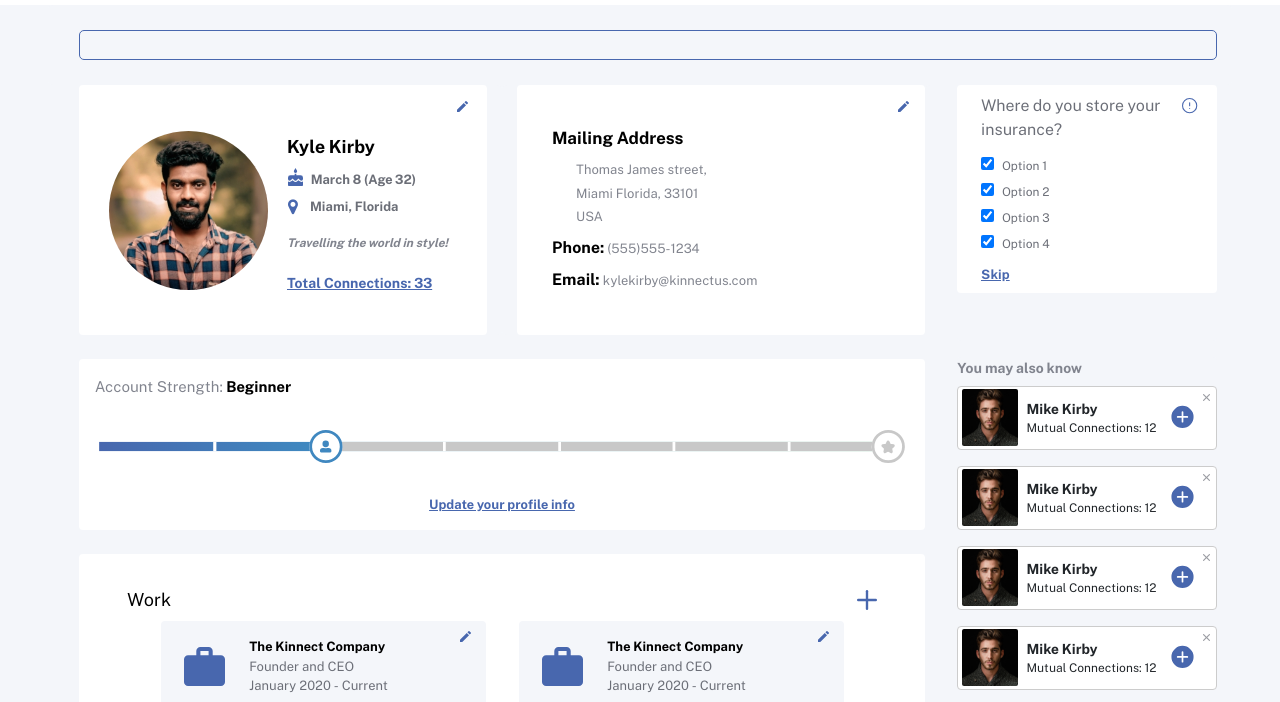
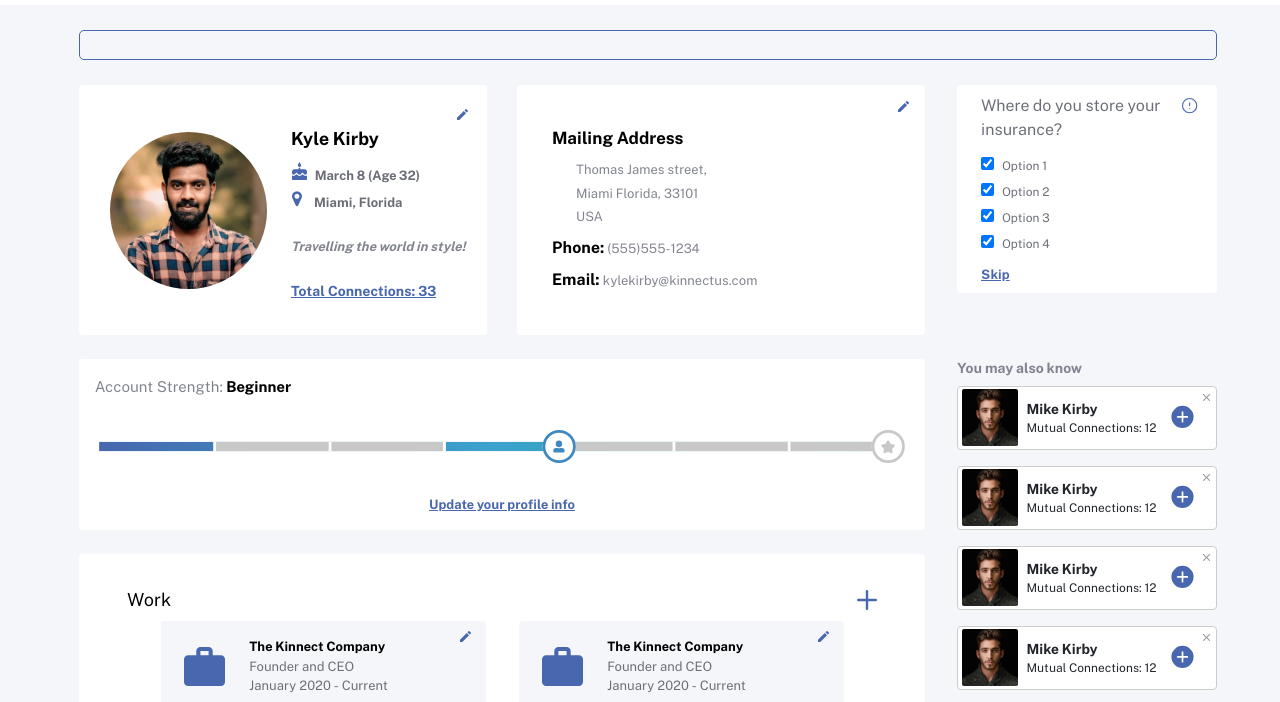
Before and after one commit to Kushagra-ag/kinnect, a plain HTML site: page profile_page.html in a window 1280 px wide. Shown: the part 61-763 px from the top of the page. Drawn offline with Linux system fonts and the light colour scheme.

Commit message:
profile module

```diff
--- a/profile_page.html
+++ b/profile_page.html
@@ -365,34 +365,36 @@
 
 				<div class="align-items-center d-flex bg-white h-100 rounded col-12">
 					<!------My profle items------->
-					<div class="col-md-6 col-xs-12 text-truncate">
+					<div class="col-md-6 col-xs-12 text-truncate px-3">
 						<img src="./assets/images/user-pic.jpg" class=" w-100" style="border-radius: 50%;">
 					</div>
-					<div class="col-md-6 col-xs-12 custom-grey  p-0 m-0 pl-lg-1 f13 h-100 my-info ">
-						<div class="d-flex justify-content-end pt-3 pr-1  ">
-							<img src="./assets/images/edit.svg" >
-						</div>
-						<div class="pt-2 mt-3">
+					<div class=" col-md-6 col-xs-12 custom-grey p-0 m-0 pl-2 f13 h-100 my-info ">
+						<div class="d-flex justify-content-end pt-4 pr-1  ">
+							<img src="./assets/images/edit.svg">
+						</div>
+						<div class="pt-1 mt-1">
 							<h3><strong class="f18" style="color: black;">Kyle Kirby</strong></h3>
 						</div>
 						<div class=" row font-weight-bold pl-3">
 							<div class="d-flex align-self-center">
 								<img src="./assets/images/Icon material-cake.svg" height="18px">
 							</div>
-							<div class="pl-2 pt-1">
+							<div class="pl-2 pt-2">
 								March 8 (Age 32)
 							</div>
 						</div>
-						<div class="row font-weight-bold pt-1 pl-3 " >
+						<div class="row font-weight-bold pl-3 ">
 							<div class="pt-1">
 								<i class="fa fa-lg fa-map-marker theme-blue pr-1" height="20px" aria-hidden="true" style=""></i>
 							</div>
-							<div class="pl-2 mt-1">
+							<div class="pl-2 mt-1 pt-1">
 								Miami, Florida
 							</div>
 						</div>
-						<div class="pt-3 text-truncate">
-							<i class="custom-light-grey f12 font-weight-bold ">Travelling the world in style!</i><br><br>
+						<div class="pt-4 text-truncate">
+							<i class="custom-light-grey f13 font-weight-bold ">Travelling the world in style!</i>
+						</div>
+						<div class="pt-4 text-truncate">
 							<u class="theme-blue f14 font-weight-bold">Total Connections: 33</u>
 						</div>
 					</div>
@@ -446,8 +448,8 @@
 					<div class="custom-light-grey f15 pt-3 pl-3">
 						Account Strength: <strong style="color: black;">Beginner</strong>
 					</div>
-					<div class=" account-strength-bar my-3 d-flex justify-content-center mx-3 px-1 py-3" data-toggle="tooltip" data-placement="bottom" title="Make your first admin">
-						<img src="./assets/images/Group 337.svg" width=" 100%">
+					<div class=" account-strength-bar my-3 d-flex justify-content-center mx-3 px-1 py-3" data-toggle="tooltip" data-placement="bottom">
+						<img src="./assets/images/bar.svg" width=" 100%">
 					</div>
 					<div class="d-flex  justify-content-center theme-blue font-weight-bold f13 pb-3">
 						<a href="#" class="theme-blue"><u>Update your profile info</u></a>
```
Also changed, not shown: profile_no_info.html (+1 -1 lines), assets/images/bar.svg (added).
